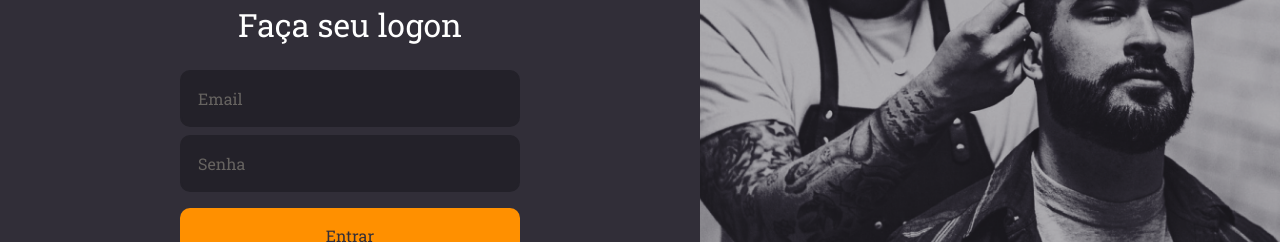
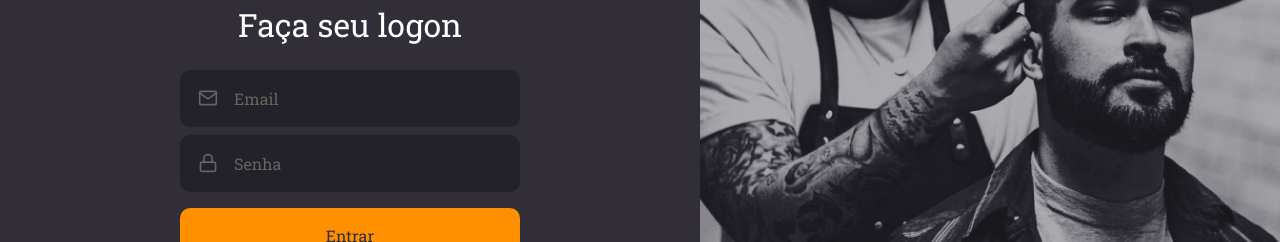
Before and after one commit to bruno8moura/gobarber-web, a React (Create React App) app: page / in a window 1280 px wide. Shown: the part 289-531 px from the top of the page. Built offline with nearby package versions, Linux system fonts and the light colour scheme.

Commit message:
Login page.

```diff
--- /dev/null
+++ b/src/components/Button/index.tsx
@@ -0,0 +1,12 @@
+import React, { ButtonHTMLAttributes } from 'react';
+import Container from './styles';
+
+type ButtonProps = ButtonHTMLAttributes<HTMLButtonElement>;
+
+const Button: React.FC<ButtonProps> = ({ children, ...rest }) => (
+  <Container type="submit" {...rest}>
+    {children}
+  </Container>
+);
+
+export default Button;
--- /dev/null
+++ b/src/components/Button/styles.ts
@@ -0,0 +1,21 @@
+import styled from 'styled-components';
+import { shade } from 'polished';
+
+export const Container = styled.button`
+  background: #ff9000;
+  height: 56px;
+  border-radius: 10px;
+  border: 0;
+  padding: 0 16px;
+  color: #312e38;
+  width: 100%;
+  font-weight: 500;
+  margin-top: 16px;
+  transition: background-color 0.2s;
+
+  &:hover {
+    background: ${shade(0.2, '#ff9000')};
+  }
+`;
+
+export default Container;
--- /dev/null
+++ b/src/components/Input/index.tsx
@@ -0,0 +1,18 @@
+import React, { InputHTMLAttributes } from 'react';
+import { IconBaseProps } from 'react-icons';
+
+import Container from './styles';
+
+interface InputProps extends InputHTMLAttributes<HTMLInputElement> {
+  name: string;
+  icon?: React.ComponentType<IconBaseProps>;
+}
+
+const Input: React.FC<InputProps> = ({ icon: Icon, ...rest }) => (
+  <Container>
+    {Icon && <Icon size={20} />}
+    <input {...rest} />
+  </Container>
+);
+
+export default Input;
--- /dev/null
+++ b/src/components/Input/styles.ts
@@ -0,0 +1,38 @@
+import styled from 'styled-components';
+
+const Container = styled.div`
+  background: #232129;
+  border-radius: 10px;
+  border: 2px solid #232129;
+  padding: 16px;
+  width: 100%;
+  color: #666360;
+
+  display: flex;
+  align-items: center;
+
+  & + div {
+    margin-top: 8px;
+  }
+
+  input {
+    flex: 1;
+    background: transparent;
+    border: 0;
+    color: #f4ede8;
+    &::placeholder {
+      color: #666360;
+    }
+
+    /* Aplica a partir do segundo elemento input dentro do form*/
+    & + input {
+      margin-top: 8px;
+    }
+  }
+
+  svg {
+    margin-right: 16px;
+  }
+`;
+
+export default Container;
--- a/src/pages/SignIn/index.tsx
+++ b/src/pages/SignIn/index.tsx
@@ -1,8 +1,11 @@
 import React from 'react';
-import { FiLogIn } from 'react-icons/fi';
+import { FiLogIn, FiMail, FiLock } from 'react-icons/fi';
 import logo from '../../assets/logo.svg';
 
 import { Container, Content, Background } from './styles';
+
+import Button from '../../components/Button';
+import Input from '../../components/Input';
 
 const SignIn: React.FC = () => (
   <Container>
@@ -11,10 +14,10 @@
       <form>
         <h1>Faça seu logon</h1>
 
-        <input placeholder="Email" type="text" />
-        <input placeholder="Senha" type="password" />
+        <Input name="email" icon={FiMail} placeholder="Email" type="text" />
+        <Input name="senha" icon={FiLock} placeholder="Senha" type="password" />
 
-        <button type="submit">Entrar</button>
+        <Button type="submit">Entrar</Button>
         <a href="forgot">Esqueci minha senha</a>
       </form>
       <a href="login">
--- a/src/pages/SignIn/styles.ts
+++ b/src/pages/SignIn/styles.ts
@@ -30,41 +30,6 @@
 
     h1 {
       margin-bottom: 24px;
-    }
-
-    input {
-      background: #232129;
-      border-radius: 10px;
-      border: 2px solid #232129;
-      padding: 16px;
-      width: 100%;
-      color: #f4ede8;
-
-      &::placeholder {
-        color: #666360;
-      }
-
-      /* Aplica a partir do segundo elemento input dentro do form*/
-      & + input {
-        margin-top: 8px;
-      }
-    }
-
-    button {
-      background: #ff9000;
-      height: 56px;
-      border-radius: 10px;
-      border: 0;
-      padding: 0 16px;
-      color: #312e38;
-      width: 100%;
-      font-weight: 500;
-      margin-top: 16px;
-      transition: background-color 0.2s;
-
-      &:hover {
-        background: ${shade(0.2, '#ff9000')};
-      }
     }
 
     a {
```
Also changed, not shown: .eslintrc.json.
